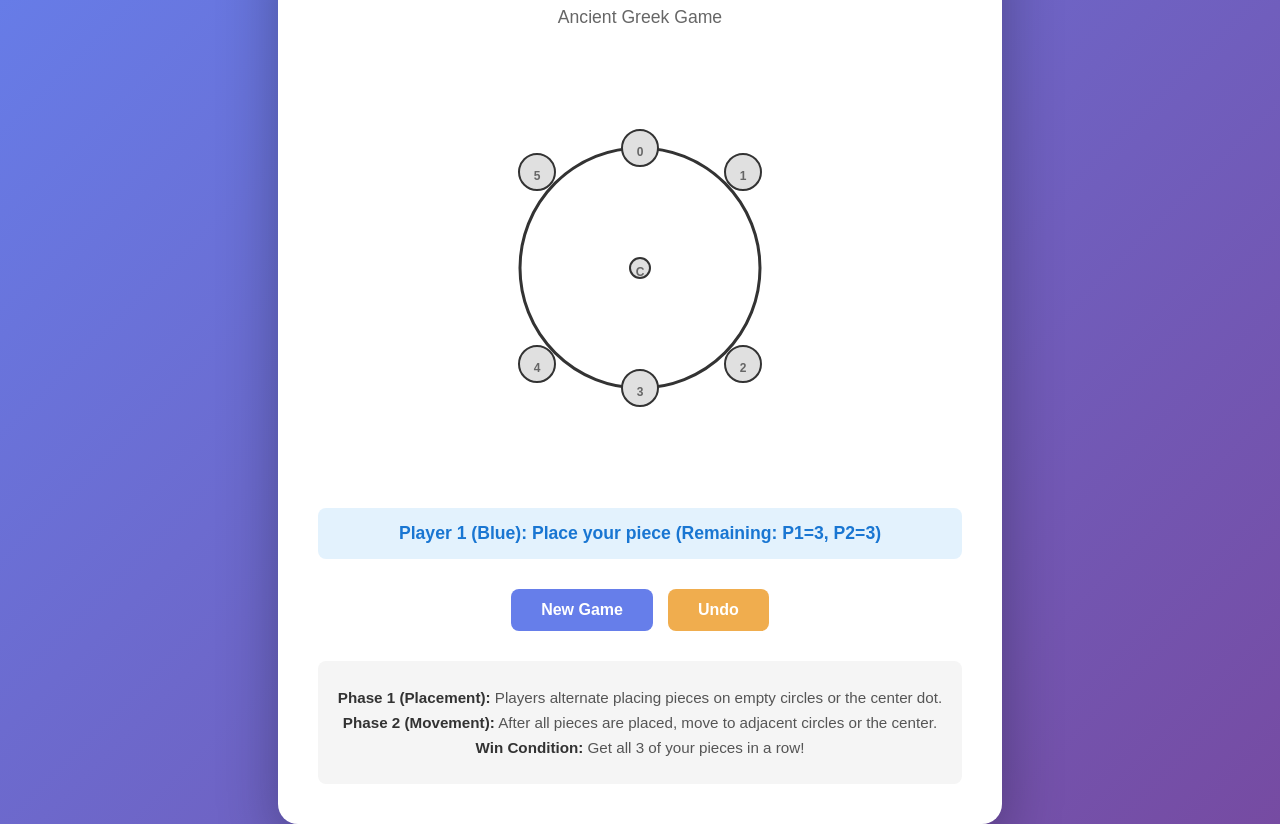
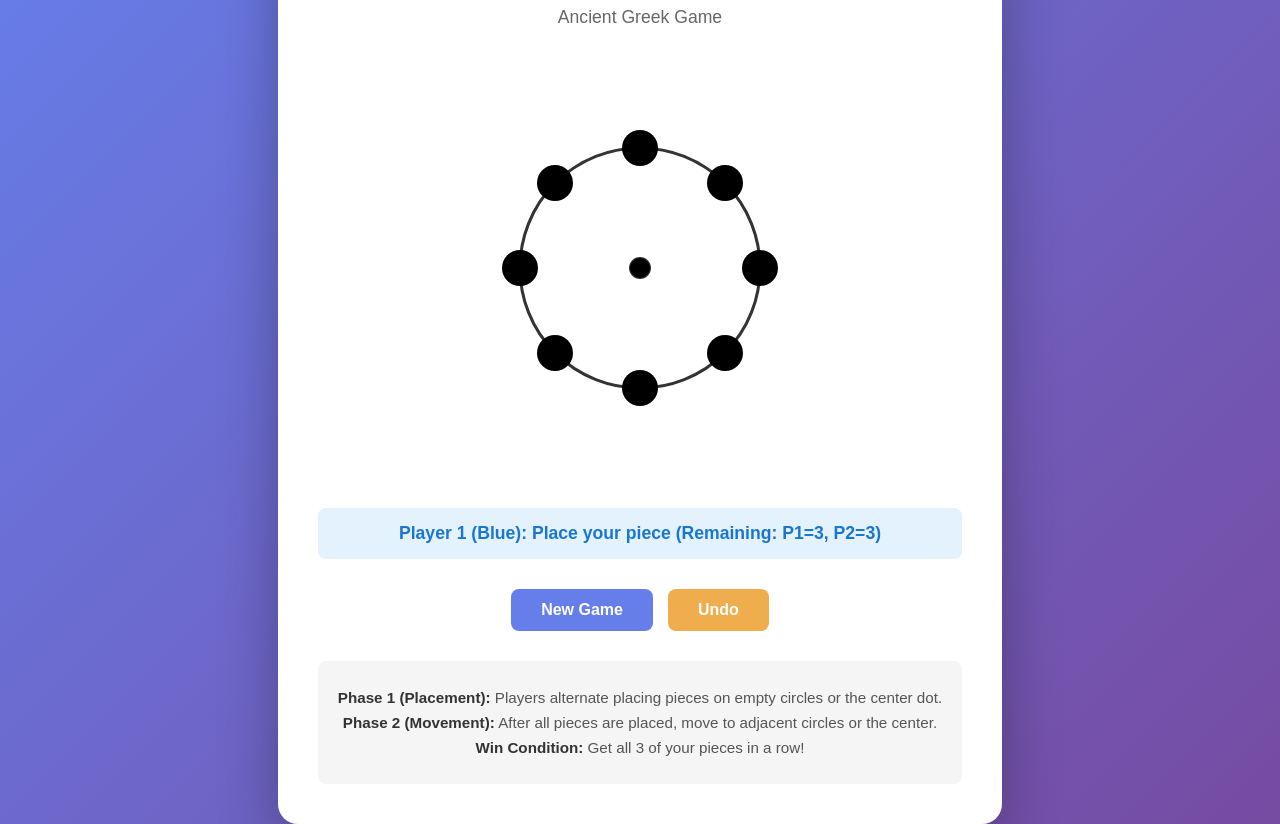
Before and after one commit to collinscleo/Trias, a plain HTML site: page main.html in a window 1280 px wide. Shown: the part 88-912 px from the top of the page. Drawn offline with Linux system fonts and the light colour scheme.

Commit message:
Update positions around the circle to 8

```diff
--- a/main.html
+++ b/main.html
@@ -22,41 +22,60 @@
                 <!-- Main circle -->
                 <circle cx="200" cy="200" r="120" fill="none" stroke="#333" stroke-width="3"/>
 
-                <!-- Positions around the circle (6 positions) -->
+                <!-- 8 Positions around the circle -->
+
                 <!-- Top -->
                 <g class="position" data-position="0">
-                    <circle cx="200" cy="80" r="18" fill="#e0e0e0" stroke="#333" stroke-width="2"/>
-                    <text x="200" y="88" text-anchor="middle" font-size="12" font-weight="bold" fill="#666">0</text>
+                    <circle cx="200" cy="80" r="18" />
+                    <text x="200" y="88" text-anchor="middle">0</text>
                 </g>
 
                 <!-- Top-right -->
                 <g class="position" data-position="1">
-                    <circle cx="303" cy="104" r="18" fill="#e0e0e0" stroke="#333" stroke-width="2"/>
-                    <text x="303" y="112" text-anchor="middle" font-size="12" font-weight="bold" fill="#666">1</text>
+                    <circle cx="285" cy="115" r="18" />
+                    <text x="285" y="123" text-anchor="middle">1</text>
+                </g>
+
+                <!-- Right -->
+                <g class="position" data-position="2">
+                    <circle cx="320" cy="200" r="18" />
+                    <text x="320" y="208" text-anchor="middle">2</text>
                 </g>
 
                 <!-- Bottom-right -->
-                <g class="position" data-position="2">
-                    <circle cx="303" cy="296" r="18" fill="#e0e0e0" stroke="#333" stroke-width="2"/>
-                    <text x="303" y="304" text-anchor="middle" font-size="12" font-weight="bold" fill="#666">2</text>
+                <g class="position" data-position="3">
+                    <circle cx="285" cy="285" r="18" />
+                    <text x="285" y="293" text-anchor="middle">3</text>
                 </g>
 
                 <!-- Bottom -->
-                <g class="position" data-position="3">
-                    <circle cx="200" cy="320" r="18" fill="#e0e0e0" stroke="#333" stroke-width="2"/>
-                    <text x="200" y="328" text-anchor="middle" font-size="12" font-weight="bold" fill="#666">3</text>
+                <g class="position" data-position="4">
+                    <circle cx="200" cy="320" r="18" />
+                    <text x="200" y="328" text-anchor="middle">4</text>
                 </g>
 
                 <!-- Bottom-left -->
-                <g class="position" data-position="4">
-                    <circle cx="97" cy="296" r="18" fill="#e0e0e0" stroke="#333" stroke-width="2"/>
-                    <text x="97" y="304" text-anchor="middle" font-size="12" font-weight="bold" fill="#666">4</text>
+                <g class="position" data-position="5">
+                    <circle cx="115" cy="285" r="18" />
+                    <text x="115" y="293" text-anchor="middle">5</text>
+                </g>
+
+                <!-- Left -->
+                <g class="position" data-position="6">
+                    <circle cx="80" cy="200" r="18" />
+                    <text x="80" y="208" text-anchor="middle">6</text>
                 </g>
 
                 <!-- Top-left -->
-                <g class="position" data-position="5">
-                    <circle cx="97" cy="104" r="18" fill="#e0e0e0" stroke="#333" stroke-width="2"/>
-                    <text x="97" y="112" text-anchor="middle" font-size="12" font-weight="bold" fill="#666">5</text>
+                <g class="position" data-position="7">
+                    <circle cx="115" cy="115" r="18" />
+                    <text x="115" y="123" text-anchor="middle">7</text>
+                </g>
+
+                <!-- Center becomes 8 -->
+                <g class="position" data-position="8">
+                    <circle cx="200" cy="200" r="10" />
+                    <text x="200" y="208" text-anchor="middle">C</text>
                 </g>
             </svg>
         </div>
```
